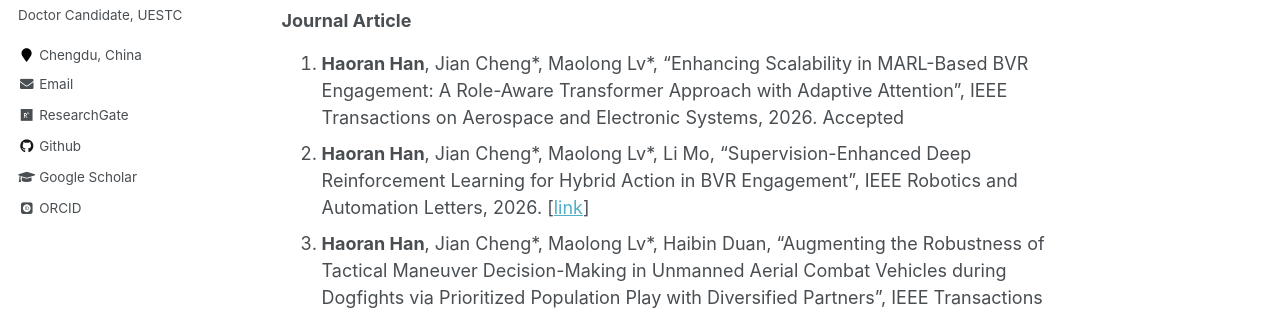
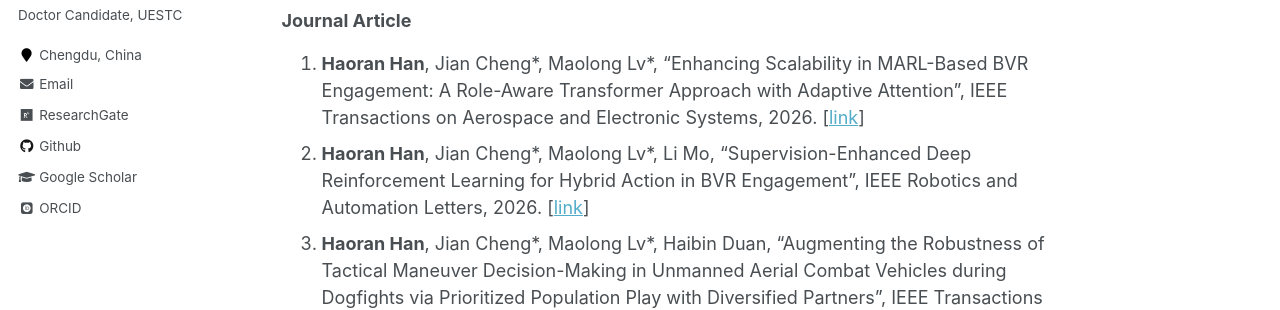
Before and after one commit to Han-Adam/Han-Adam.github.io, a Jekyll site: the page built from _pages/about.md, in a window 1280 px wide and 900 px high, scrolled down 492 px. Shown: the part 207-517 px from the top of the window. Built offline with Jekyll 4.4.1, drawn with Linux system fonts in a browser that asks for light colours; some web fonts are replaced.

Commit message:
Update about.md

```diff
--- a/_pages/about.md
+++ b/_pages/about.md
@@ -18,7 +18,7 @@ I am chasing my PHD at School of Information and Communication Engineering, Univ
 ## Publication
 \# represents equal contribution, * represents corresponding author.
 ### Journal Article
-1. **Haoran Han**, Jian Cheng\*, Maolong Lv\*, "Enhancing Scalability in MARL-Based BVR Engagement: A Role-Aware Transformer Approach with Adaptive Attention", IEEE Transactions on Aerospace and Electronic Systems, 2026. Accepted
+1. **Haoran Han**, Jian Cheng\*, Maolong Lv\*, "Enhancing Scalability in MARL-Based BVR Engagement: A Role-Aware Transformer Approach with Adaptive Attention", IEEE Transactions on Aerospace and Electronic Systems, 2026. [[link](https://ieeexplore.ieee.org/document/11547853)]
 2. **Haoran Han**, Jian Cheng\*, Maolong Lv\*, Li Mo, "Supervision-Enhanced Deep Reinforcement Learning for Hybrid Action in BVR Engagement",  IEEE Robotics and Automation Letters, 2026. [[link](https://ieeexplore.ieee.org/document/11282447)]
 3. **Haoran Han**, Jian Cheng\*, Maolong Lv\*, Haibin Duan, "Augmenting the Robustness of Tactical Maneuver Decision-Making in Unmanned Aerial Combat Vehicles during Dogfights via Prioritized Population Play with Diversified Partners",  IEEE Transactions on Aerospace and Electronic Systems, 2025. [[link](https://ieeexplore.ieee.org/document/11029037)]
 4. **Haoran Han**, Jian Cheng\*, Maolong Lv\*, Zhilong Xi, "Autonomous Navigation of UAVs in Unknown 3D
```
